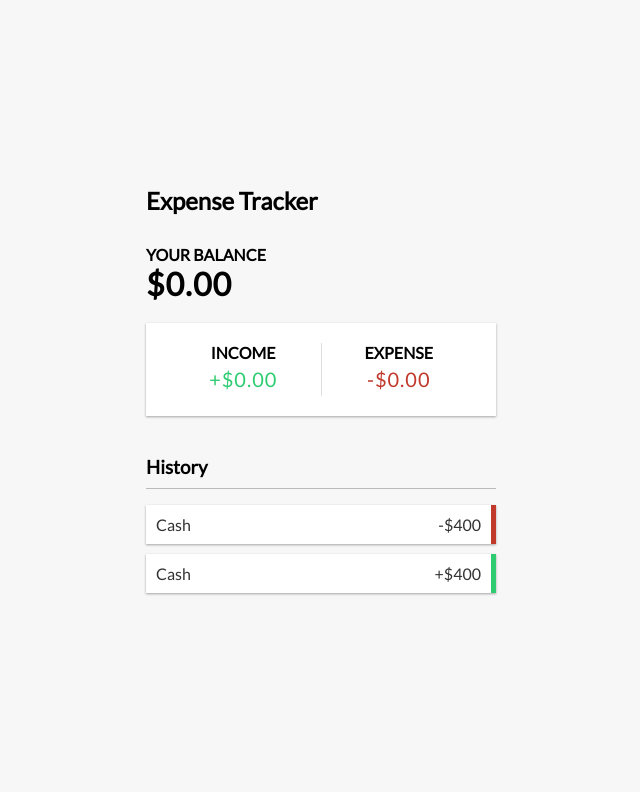
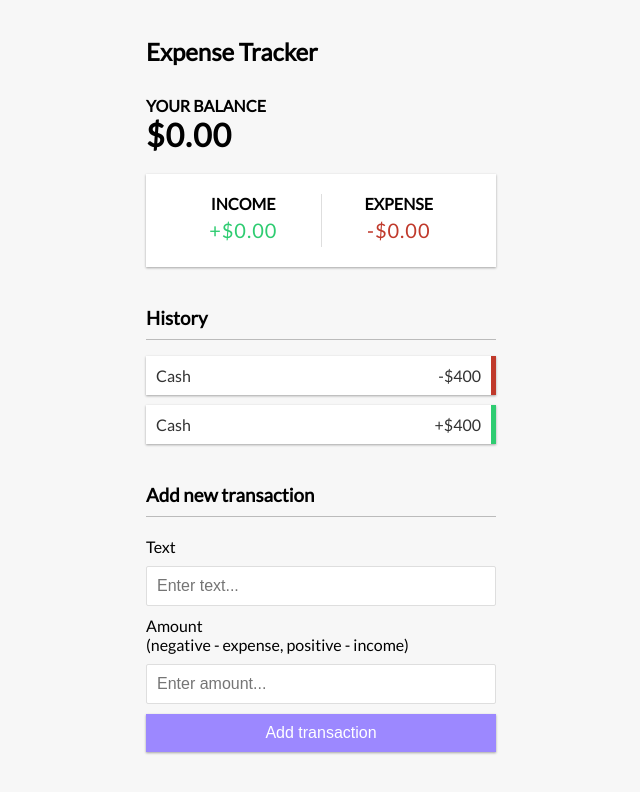
Before and after one commit to Sai-Gruheeth-N/expense-tracker-react, a React (Create React App) app: page / in a window 1280 px wide. Shown: the top 792 px of the page, without its empty margins (319-959 px from the left). Built offline with nearby package versions, Linux system fonts and the light colour scheme.

Commit message:
Implement add new transaction feature

```diff
--- a/src/App.js
+++ b/src/App.js
@@ -3,6 +3,7 @@
 import { Balance } from './components/Balance';
 import { IncomeExpenses } from './components/IncomeExpenses';
 import { TransactionList } from './components/TransactionList';
+import { AddTransaction } from './components/AddTransaction';
 import './App.css';
 
 function App() {
@@ -13,6 +14,7 @@
         <Balance />
         <IncomeExpenses />
         <TransactionList />
+        <AddTransaction />
       </div>
     </div>
   );
--- /dev/null
+++ b/src/components/AddTransaction.jsx
@@ -0,0 +1,24 @@
+import React from 'react'
+
+export const AddTransaction = () => {
+    return (
+        <div>
+            <h3>Add new transaction</h3>
+            <form>
+                <div className='form-control'>
+                    <label htmlFor='text'>Text</label>
+                    <input type='text' placeholder='Enter text...' />
+                </div>
+                <div className='form-control'>
+                    <label htmlFor='amount'>
+                        Amount
+                        <br />
+                        (negative - expense, positive - income)
+                    </label>
+                    <input type='number' placeholder='Enter amount...' />
+                </div>
+                <button className='btn'>Add transaction</button>
+            </form>
+        </div>
+    )
+}
```
